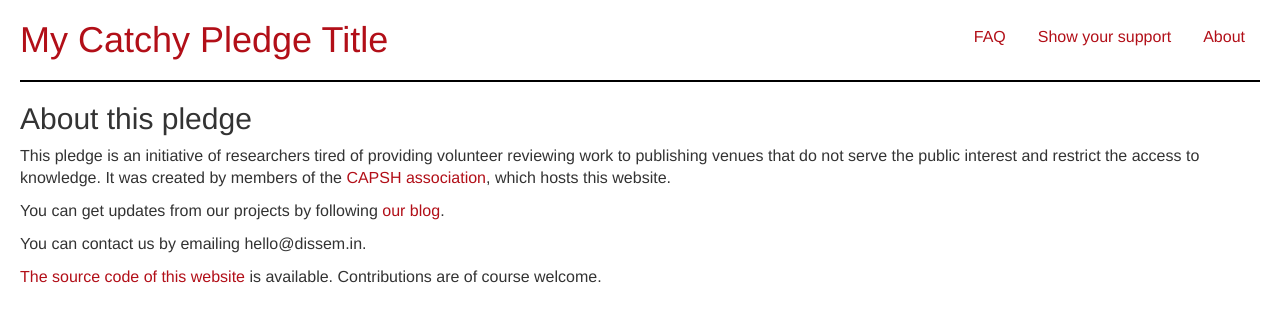
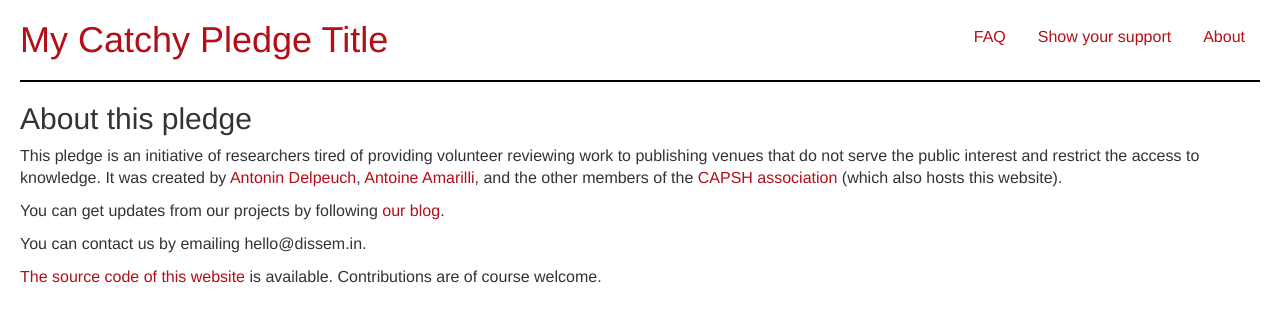
Before and after one commit to dissemin/no-free-view-no-review, a Django app: page /about in a window 1280 px wide. Shown: the top 322 px of the page. Run offline with Django 3.2, Linux system fonts and the light colour scheme; some libraries are stand-ins or nearby versions.

Commit message:
put some physical humans back in the about page

```diff
--- a/signatories/templates/about.html
+++ b/signatories/templates/about.html
@@ -4,8 +4,11 @@
 <h2>About this pledge</h2>
 <p>This pledge is an initiative of researchers tired of providing
 volunteer reviewing work to publishing venues that do not serve the public
-interest and restrict the access to knowledge. It was created by members of the
-<a href="https://association.dissem.in/">CAPSH association</a>, which hosts this website.</p>
+interest and restrict the access to knowledge. It was created by
+<a href="http://antonin.delpeuch.eu/">Antonin Delpeuch</a>,
+<a href="https://a3nm.net/">Antoine Amarilli</a>, and the other members of the
+<a href="https://association.dissem.in/">CAPSH association</a> (which also hosts
+this website).</p>
 
 <p>You can get updates from our projects by following <a href="https://blog.dissem.in/">our blog</a>.</p>
 
```
